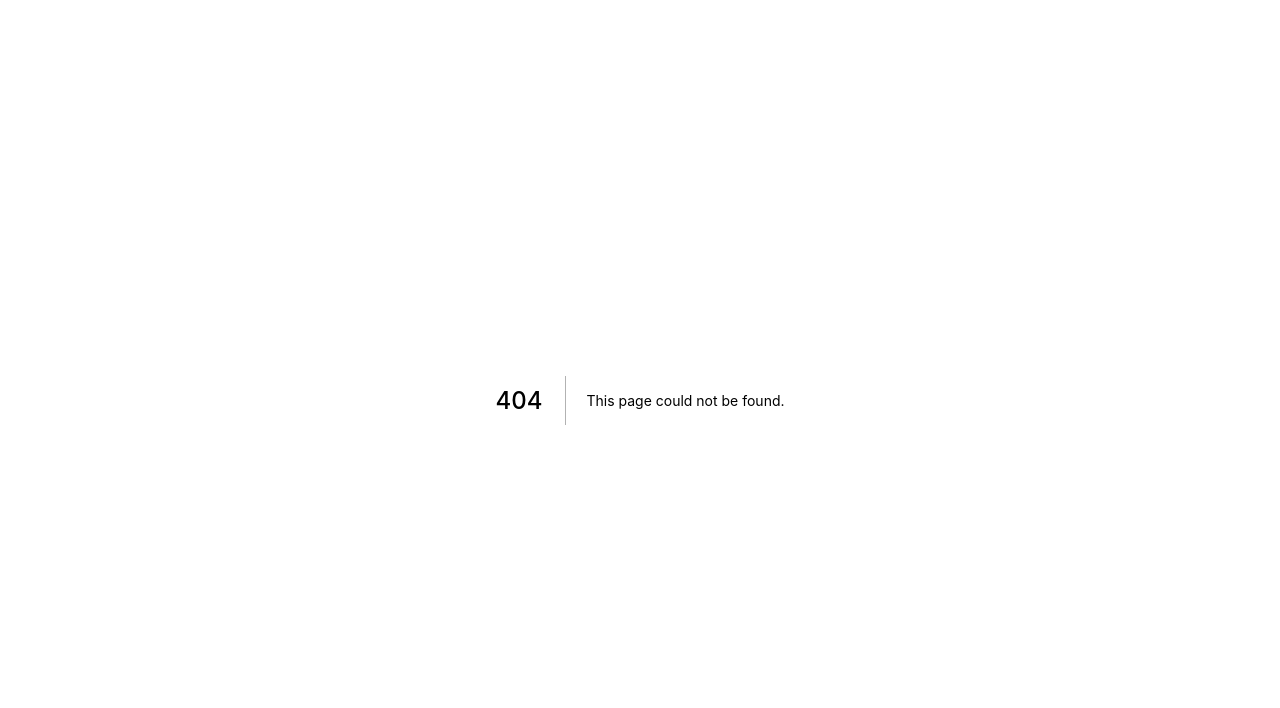
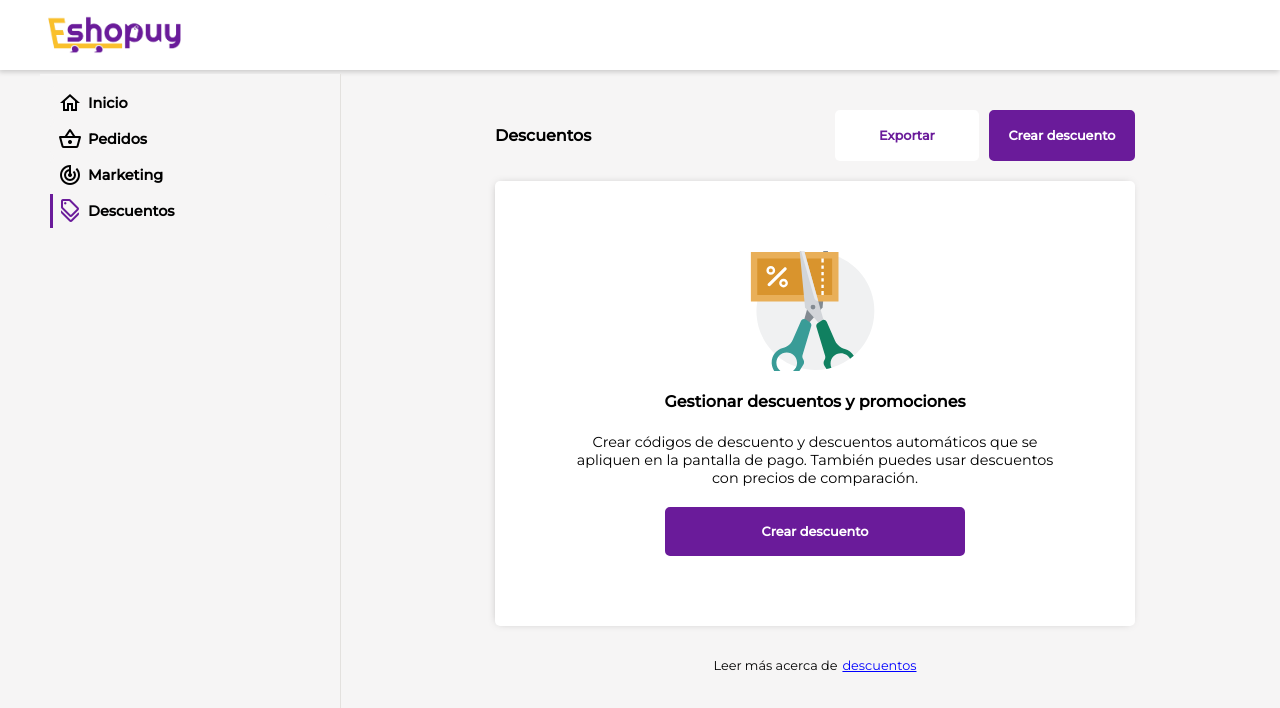
Before and after one commit to facundo3336/account-portal, a Next.js app: page /shop/discount in a window 1280 px wide. Before the commit this address had no page. Shown: the top 708 px of the page. Built offline with nearby package versions, Linux system fonts and the light colour scheme.

Commit message:
Create descount page

```diff
--- a/components/Layout/Layout.module.scss
+++ b/components/Layout/Layout.module.scss
@@ -2,6 +2,7 @@
 
 .layoutChildren {
   margin: 0 auto;
+  flex-grow: 1;
 }
 
 .layoutHeaderContainer {
@@ -15,6 +16,7 @@
 
 .layoutSidebarChildrenContainer {
   background-color: map-get($colors, "backgroundLighterGrey");
+  flex-grow: 1;
 }
 
 .layout {
--- a/components/Sidebar/Sidebar.tsx
+++ b/components/Sidebar/Sidebar.tsx
@@ -36,6 +36,12 @@ export const Sidebar = ({ isOpen }: Props) => {
           icon={"track_changes"}
           itemName="Marketing"
         />
+        <SidebarItem
+          itemOptions={[]}
+          path="/shop/discount"
+          icon={"discount"}
+          itemName="Descuentos"
+        />
       </div>
     </div>
   );
--- /dev/null
+++ b/pages/shop/discount/Discount.module.scss
@@ -0,0 +1,61 @@
+@import "../../../styles/colors.scss";
+
+.discount {
+  padding-bottom: 30px;
+  height: 100%;
+  padding-top: 30px;
+}
+
+.discountTitle {
+  display: flex;
+  justify-content: space-between;
+  padding: 0 20px;
+
+  h3 {
+    font-size: 1rem;
+  }
+}
+
+.discountButtons {
+  max-width: 300px;
+  display: flex;
+  gap: 10px;
+}
+
+.discountReadMore {
+  display: flex;
+  align-items: center;
+  font-size: 0.8rem;
+  justify-content: center;
+
+  a {
+    color: blue;
+    margin-left: 5px;
+    text-decoration: underline;
+
+    &:hover {
+      color: map-get($colors, "lightBlue");
+    }
+  }
+}
+
+@media screen and (min-width: 1024px) {
+  .discount {
+    max-width: 700px;
+    padding: 30px 0;
+  }
+
+  .discountTitle {
+    padding: 0;
+  }
+
+  .discountButtons {
+    width: 400px;
+  }
+}
+
+@media screen and (min-width: 1340px) {
+  .discount {
+    max-width: 900px;
+  }
+}
--- /dev/null
+++ b/pages/shop/discount/index.tsx
@@ -0,0 +1,46 @@
+import { NextPage } from "next";
+import { Button, ButtonColor } from "../../../components/Button/Button";
+import { InfoCard } from "../../../components/Info-Card/Info-Card";
+import { Layout } from "../../../components/Layout/Layout";
+import styles from "./Discount.module.scss";
+
+const Discount: NextPage = () => {
+  return (
+    <Layout>
+      <div className={styles.discount}>
+        <div className={styles.discountTitle}>
+          <h3>Descuentos</h3>
+          <div className={styles.discountButtons}>
+            <Button
+              textSize="sm"
+              color={ButtonColor.Default}
+              onClick={() => {}}
+            >
+              Exportar
+            </Button>
+            <Button
+              textSize="sm"
+              color={ButtonColor.Primary}
+              onClick={() => {}}
+            >
+              Crear descuento
+            </Button>
+          </div>
+        </div>
+        <InfoCard
+          imageUrl="/discount-scissors.svg"
+          onClick={() => {}}
+          buttonText="Crear descuento"
+          title="Gestionar descuentos y promociones"
+          description="Crear códigos de descuento y descuentos automáticos que se apliquen en la pantalla de pago. También puedes usar descuentos con precios de comparación."
+        />
+        <div className={styles.discountReadMore}>
+          <p>Leer más acerca de</p>
+          <a href="#">descuentos</a>
+        </div>
+      </div>
+    </Layout>
+  );
+};
+
+export default Discount;
```
Also changed, not shown: public/discount-scissors.svg (added).
